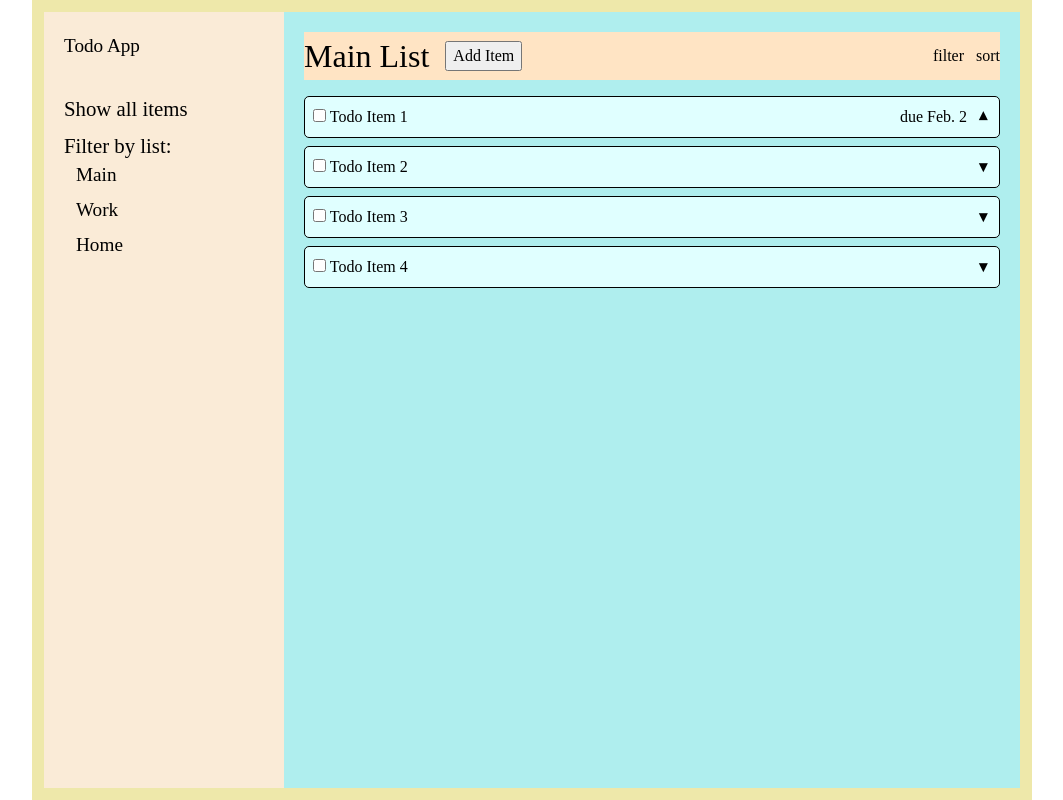
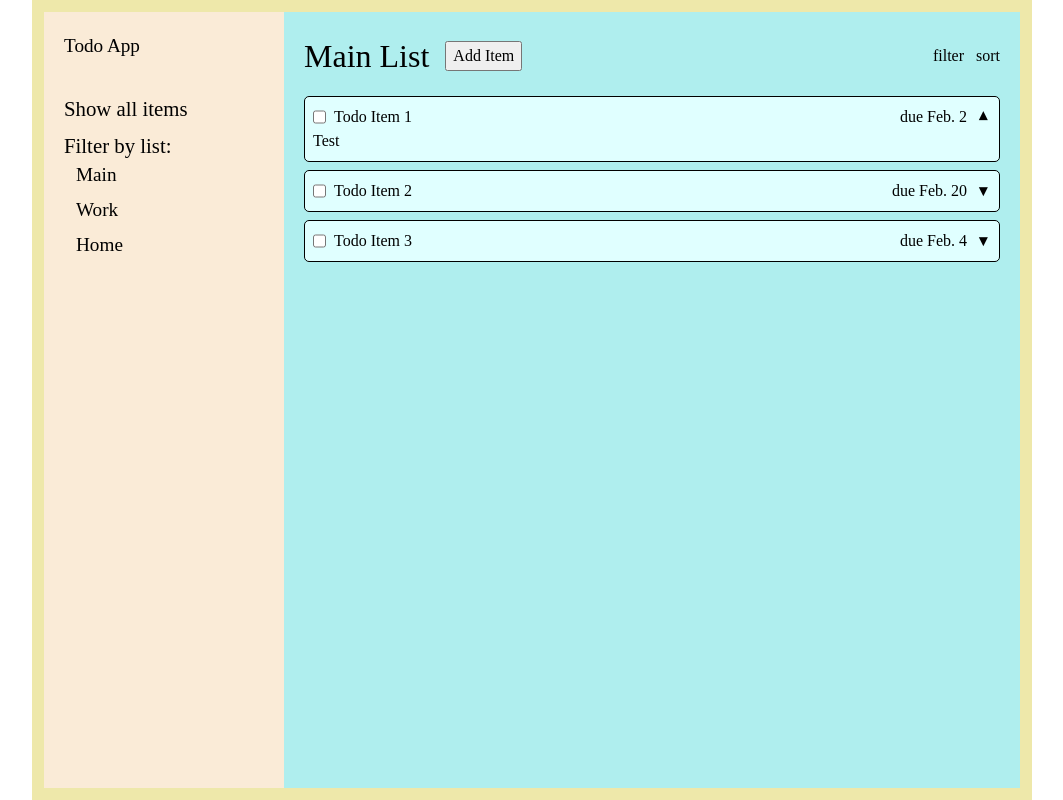
Before and after one commit to mdwicker/odin-todo-list, a website built with webpack: page src/template.html in a window 1280 px wide. Both pictures are taken after a click on the button 1091 px from the left and 117 px from the top of the page. Shown: the whole page, without its empty margins (108-1171 px from the left). Built offline with nearby package versions, Linux system fonts and the light colour scheme.

Commit message:
set up card expanding behavior

```diff
--- a/src/index.js
+++ b/src/index.js
@@ -40,7 +40,13 @@ document.querySelectorAll("button.expand").forEach(
         const expanded = button.getAttribute("aria-expanded") === "true";
 
         button.setAttribute("aria-expanded", !expanded);
-        //   groupList.classList.toggle("hidden", expanded);
+        const card = button.closest('.todo-item');
+        const details = card.querySelector('.todo-item-details');
+
+        if (!details) return;
+
+        details.style.maxHeight = expanded ? "0px" : `${details.scrollHeight}px`;
+        details.classList.toggle("hidden", expanded);
     }));
 
 
--- a/src/styles.css
+++ b/src/styles.css
@@ -33,7 +33,6 @@ main {
 }
 
 header {
-  background-color: bisque;
   display: flex;
   justify-content: space-between;
   align-items: center;
@@ -71,14 +70,34 @@ header button {
 }
 
 .todo-item {
-  display: flex;
-  justify-content: space-between;
-  gap: 8px;
   width: 100%;
   padding: 8px;
   border-radius: 5px;
   border: 1px solid black;
   background-color: lightcyan;
+}
+
+.todo-item-main {
+  display: flex;
+  justify-content: space-between;
+}
+
+.todo-item-details {
+  transition: max-height 0.3s ease-in-out;
+  overflow: hidden;
+}
+
+.todo-item-details.hidden {
+  max-height: 0;
+}
+
+.todo-item-details:not(.hidden) {
+  max-height: 500px;
+}
+
+.todo-item-left {
+  display: flex;
+  gap: 8px;
 }
 
 .todo-item-right {
--- a/src/template.html
+++ b/src/template.html
@@ -37,38 +37,43 @@
             <div class="todo-items">
                 <!-- (div.todo-item>(label.todo-item-main>input:checkbox+span.todo-item-title{Todo Item $})+div.due-date+button.expand)*4 -->
                 <div class="todo-item">
-                    <label class="todo-item-main">
+                    <div class="todo-item-main">
+                        <label class="todo-item-left">
                             <input type="checkbox" name="">
                             <span class="todo-item-title">Todo Item 1</span>
                         </label>
                         <div class="todo-item-right">
                             <div class="due-date">due Feb. 2</div>
+                            <button class="expand" aria-expanded="false"></button>
+                        </div>
+                    </div>
+                    <div class="todo-item-details hidden">
+                        Test
+                    </div>
+                </div>
+                <div class="todo-item">
+                    <div class="todo-item-main">
+                        <label class="todo-item-left">
+                            <input type="checkbox" name="">
+                            <span class="todo-item-title">Todo Item 2</span>
+                        </label>
+                        <div class="todo-item-right">
+                            <div class="due-date">due Feb. 20</div>
                             <button class="expand"></button>
                         </div>
                     </div>
-                <div class="todo-item">
-                    <label class="todo-item-main">
-                        <input type="checkbox" name="">
-                        <span class="todo-item-title">Todo Item 2</span>
-                    </label>
-                    <div class="due-date"></div>
-                    <button class="expand"></button>
                 </div>
                 <div class="todo-item">
-                    <label class="todo-item-main">
+                    <div class="todo-item-main">
+                        <label class="todo-item-left">
                             <input type="checkbox" name="">
                             <span class="todo-item-title">Todo Item 3</span>
                         </label>
-                    <div class="due-date"></div>
+                        <div class="todo-item-right">
+                            <div class="due-date">due Feb. 4</div>
                             <button class="expand"></button>
                         </div>
-                <div class="todo-item">
-                    <label class="todo-item-main">
-                        <input type="checkbox" name="">
-                        <span class="todo-item-title">Todo Item 4</span>
-                    </label>
-                    <div class="due-date"></div>
-                    <button class="expand"></button>
+                    </div>
                 </div>
             </div>
         </main>
```
Lines whose indentation alone changed are shown as unchanged.
